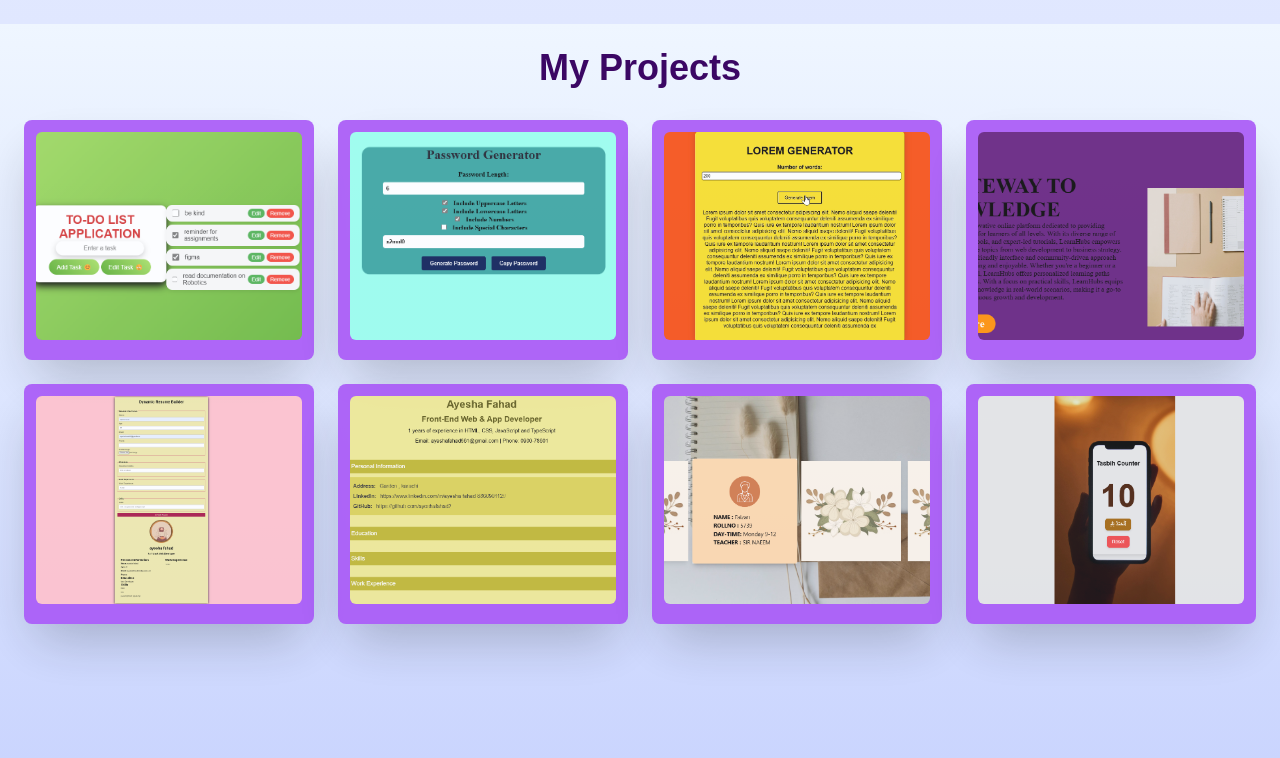
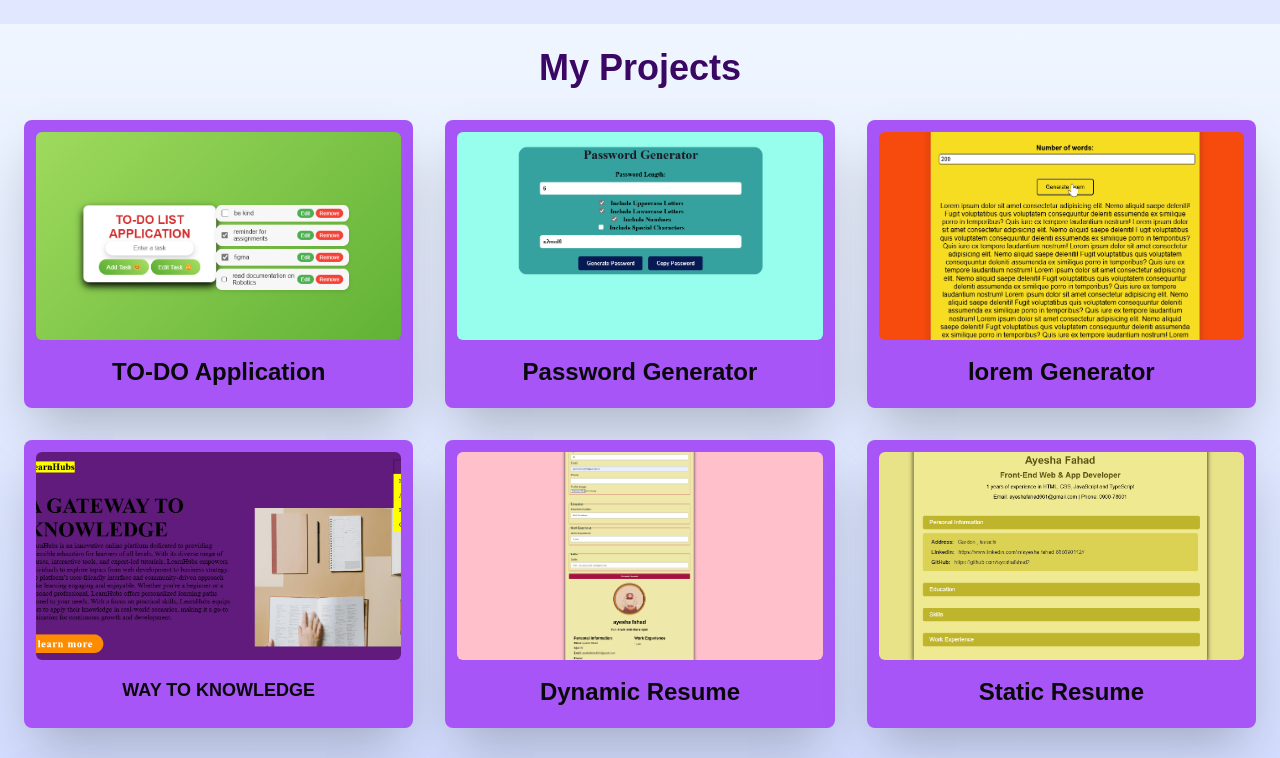
Before and after one commit to ayeshafahad2/Porfolio, a Next.js app: page / in a window 1280 px wide. Shown: the part 2440-3198 px from the top of the page. Built offline with nearby package versions, Linux system fonts and the light colour scheme.

Commit message:
made some changes on projects

```diff
--- a/src/app/projects/page.tsx
+++ b/src/app/projects/page.tsx
@@ -15,46 +15,55 @@ export default function Projects() {
   return (
     <div className="min-h-screen bg-gradient-to-b from-blue-50 to-indigo-200 p-6 lg:max-w-7xl mx-auto">
       <h1 className="text-4xl font-bold text-center text-purple-950 mb-8">My Projects</h1>
-      <div className="grid grid-cols-1 sm:grid-cols-2 lg:grid-cols-4 gap-6">
+      <div className="grid grid-cols-1 sm:grid-cols-2 lg:grid-cols-3 gap-8">
 
         {/* Project Card 1 */}
-        <div className="bg-purple-500 p-3 rounded-lg shadow-2xl animate-pulse  duration-900  h-60 hover:scale-105 hover:shadow-xl">
+        <div className="bg-purple-500 p-3 rounded-lg shadow-2xl  duration-900  h-72 hover:scale-105 hover:shadow-xl">
           <Image src={Project1} alt="Project One" className="w-full h-52 object-cover rounded-md mb-4" />
+          <b className='flex justify-center text-2xl'>TO-DO Application
+          </b>
         </div>
 
         {/* Project Card 2 */}
-        <div className="bg-purple-500 p-3 rounded-lg shadow-2xl animate-pulse  duration-900  h-60 hover:scale-105 hover:shadow-xl">
+        <div className="bg-purple-500 p-3 rounded-lg shadow-2xl duration-900  h-72 hover:scale-105 hover:shadow-xl">
           <Image src={Project2} alt="Project Two" className="w-full h-52 object-cover rounded-md mb-4" />
+          <b className='flex justify-center text-2xl'>Password Generator</b>
         </div>
 
         {/* Project Card 3 */}
-        <div className="bg-purple-500 p-3 rounded-lg shadow-2xl animate-pulse  duration-900  h-60 hover:scale-105 hover:shadow-xl">
+        <div className="bg-purple-500 p-3 rounded-lg shadow-2xl duration-900  h-72 hover:scale-105 hover:shadow-xl">
           <Image src={Project3} alt="Project Three" className="w-full h-52 object-cover rounded-md mb-4" />
+          <b className='flex justify-center text-2xl'>lorem Generator</b>
         </div>
 
         {/* Project Card 4 */}
-        <div className="bg-purple-500 p-3 rounded-lg   duration-900 h-60 shadow-2xl animate-pulse hover:scale-105 ">
+        <div className="bg-purple-500 p-3 rounded-lg   duration-900 h-72 shadow-2xl hover:scale-105 ">
           <Image src={Project4} alt="Project Four" className="w-full h-52 object-cover rounded-md mb-4" />
+          <b className='flex justify-center text-lg'>WAY TO KNOWLEDGE</b>
         </div>
 
         {/* Project Card 5 */}
-        <div className="bg-purple-500 p-3 rounded-lg shadow-2xl animate-pulse  duration-900 h-60 hover:scale-105 hover:shadow-xl">
+        <div className="bg-purple-500 p-3 rounded-lg shadow-2xl  duration-900 h-72 hover:scale-105 hover:shadow-xl">
           <Image src={Project5} alt="Project Five" className="w-full h-52 object-cover rounded-md mb-4" />
+          <b className='flex justify-center text-2xl'>Dynamic Resume</b>
         </div>
 
         {/* Project Card 6 */}
-        <div className="bg-purple-500 p-3 rounded-lg shadow-2xl animate-pulse  duration-900  h-60 hover:scale-105 hover:shadow-xl">
+        <div className="bg-purple-500 p-3 rounded-lg shadow-2xl  duration-900  h-72 hover:scale-105 hover:shadow-xl">
           <Image src={Project6} alt="Project Six" className="w-full h-52 object-cover rounded-md mb-4" />
+          <b className='flex justify-center text-2xl'> Static Resume</b>
         </div>
 
         {/* Project Card 7 */}
-        <div className="bg-purple-500 p-3 rounded-lg  shadow-2xl animate-pulse  duration-900  h-60 hover:scale-105 hover:shadow-xl">
+        <div className="bg-purple-500 p-3 rounded-lg  shadow-2xl  duration-900  h-72 hover:scale-105 hover:shadow-xl">
           <Image src={Project7} alt="Project Seven" className="w-full h-52 object-cover rounded-md mb-4" />
+          <b className='flex justify-center text-2xl'> ID Cards</b>
         </div>
 
         {/* Project Card 8 */}
-        <div className="bg-purple-500 p-3 rounded-lg  shadow-2xl animate-pulse  duration-900 h-60 hover:scale-105 hover:shadow-xl">
+        <div className="bg-purple-500 p-3 rounded-lg  shadow-2xl  duration-900 h-72 hover:scale-105 hover:shadow-xl">
           <Image src={Project8} alt="Project Eight" className="w-full h-52 object-cover rounded-md mb-4" />
+          <b className='flex justify-center text-2xl'>Tashih counter</b>
         </div>
 
       </div>
```
